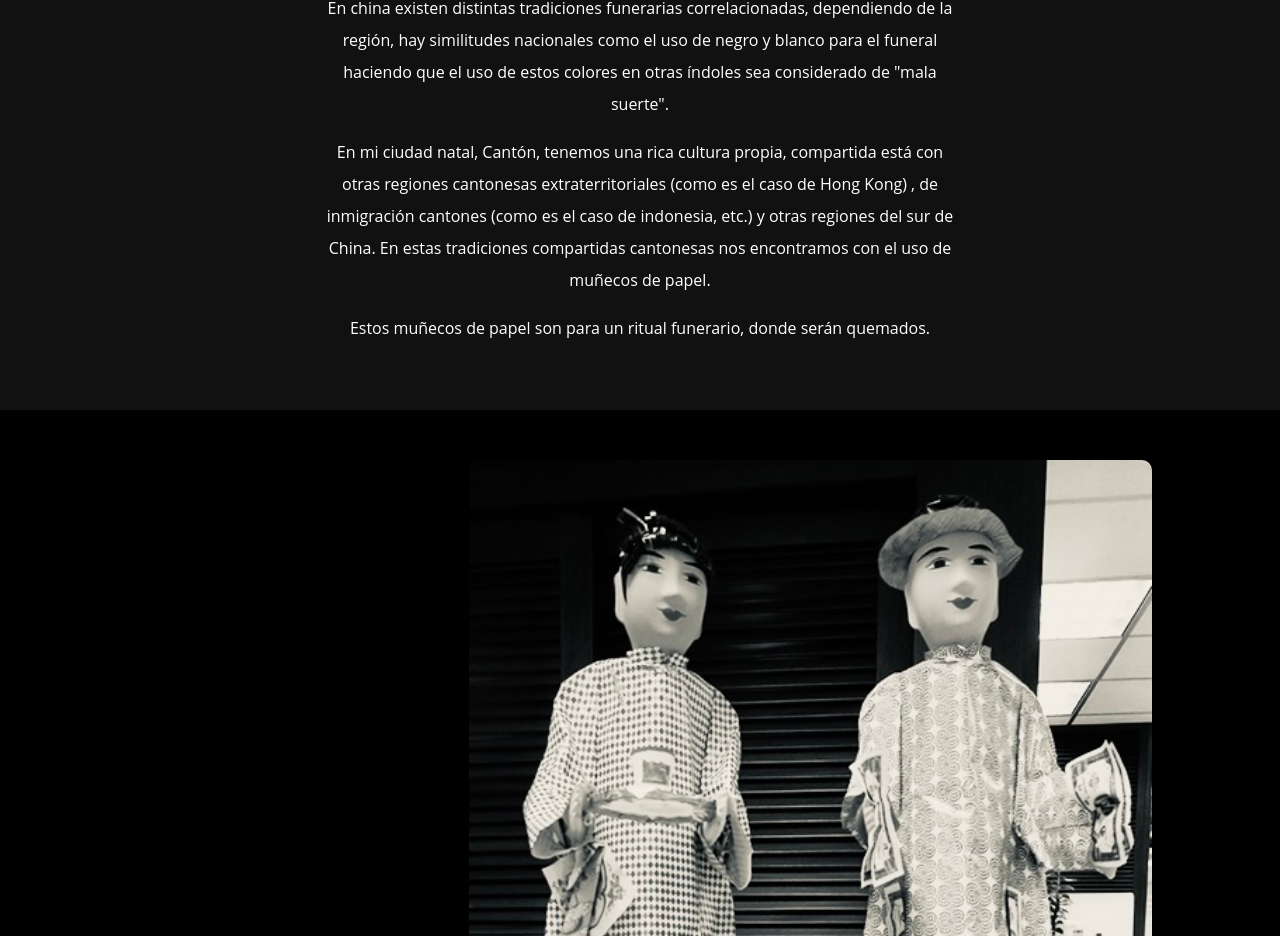
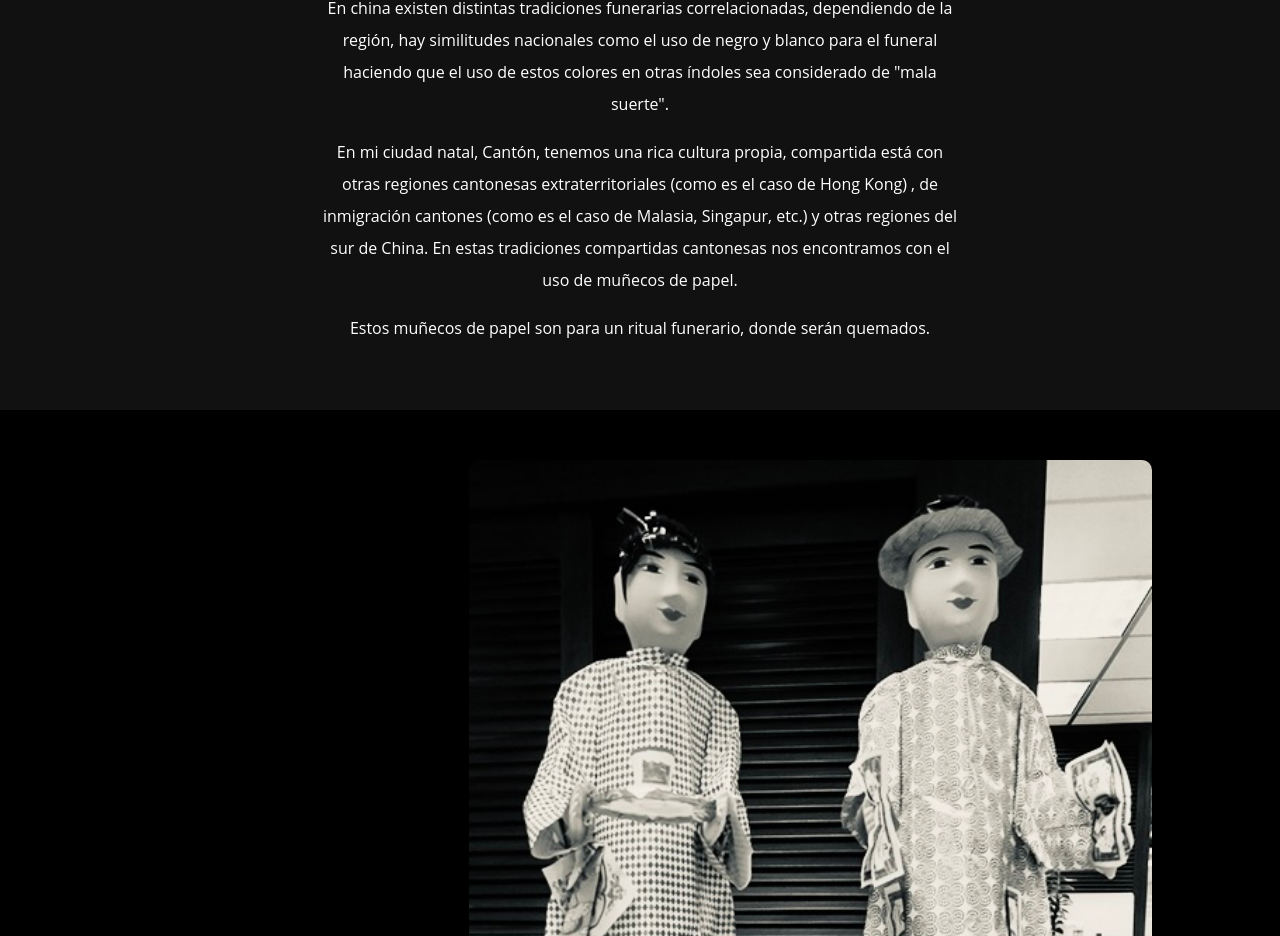
Before and after one commit to LeonardoCahuichMX/NgoSoufei-com, a website built with webpack: page index.html in a window 1280 px wide. Shown: the part 1700-2636 px from the top of the page. Built offline with nearby package versions, Linux system fonts and the light colour scheme.

Commit message:
Modificacion de texto

```diff
--- a/index.html
+++ b/index.html
@@ -91,7 +91,7 @@
         <p>
           En mi ciudad natal, Cantón, tenemos una rica cultura propia, compartida está con otras regiones cantonesas extraterritoriales
           (como es el caso de Hong Kong)
-          , de inmigración cantones (como es el caso de indonesia, etc.) y otras regiones del sur de China.
+          , de inmigración cantones (como es el caso de Malasia, Singapur, etc.) y otras regiones del sur de China.
           En estas tradiciones compartidas cantonesas nos encontramos con el uso de muñecos de papel.
         </p>
         <p>Estos muñecos de papel son para un ritual funerario, donde serán quemados.</p>
```
Also changed, not shown: miedo.html (+1 -1 lines).
